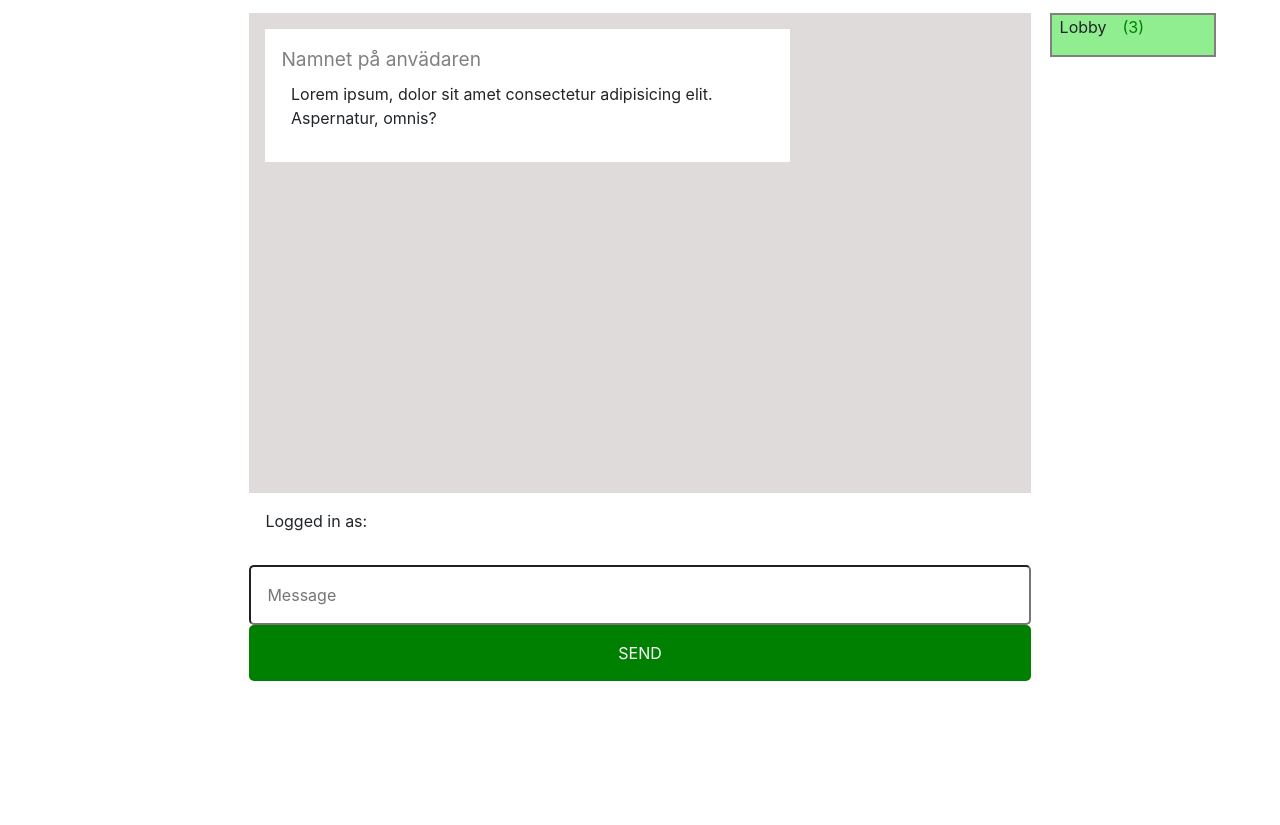
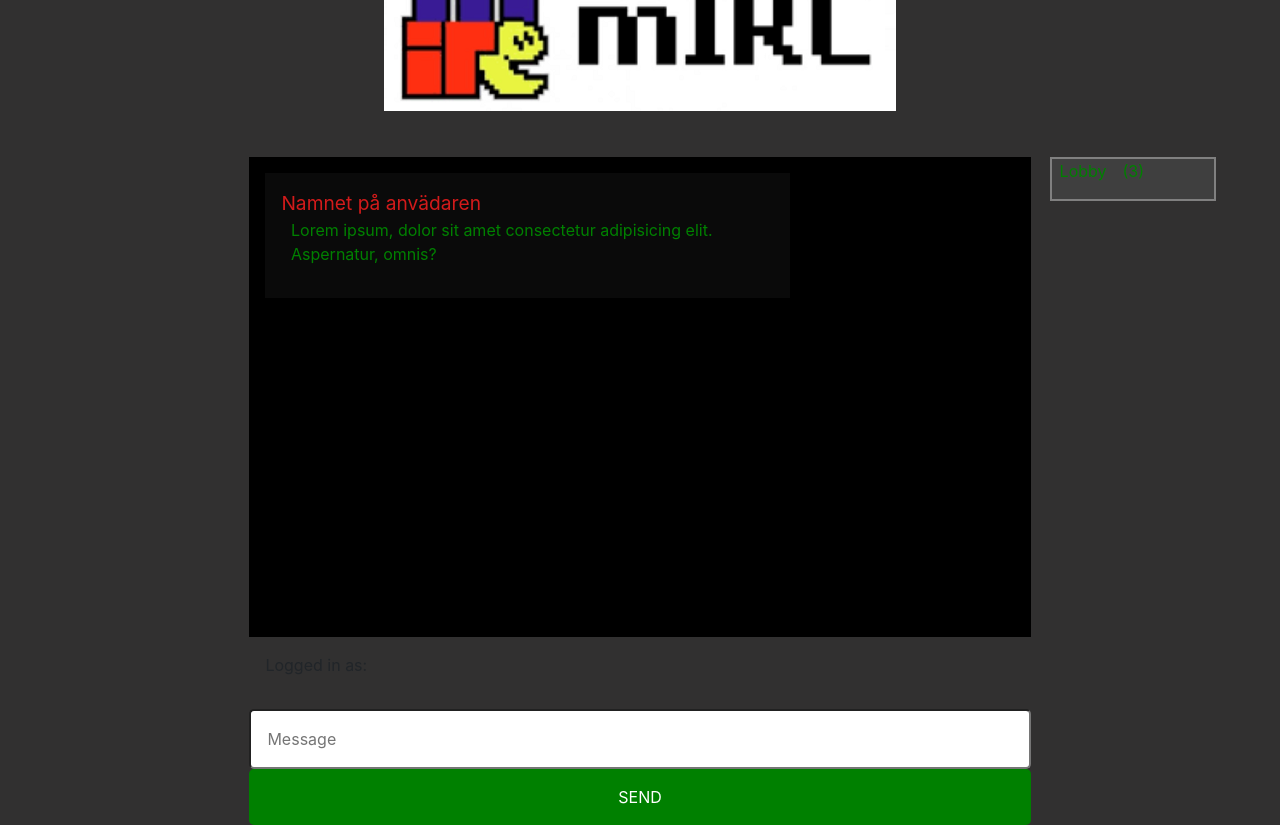
Before and after one commit to sellinEC/Themirc2.0, a website: page public/chat.html in a window 1280 px wide. Shown: the part 91-916 px from the top of the page. Before the commit the page ends 800 px from the top, so only its background shows below. Drawn offline with nearby package versions, Linux system fonts and the light colour scheme; no server answers.

Commit message:
sparade styling

```diff
--- a/public/chat.html
+++ b/public/chat.html
@@ -19,7 +19,8 @@
 
     <body>
       <nav>
-        <h1>CHAT</h1>
+        <div class="navbar"></div>
+        <!-- <h1>CHAT</h1> -->
       </nav>
       <div class="container">
         <div class="channel">
@@ -45,7 +46,7 @@
           </div>
           <form id="form">
             <div id="name"></div>
-            <input type="text" id="message" placeholder="Message">
+            <input type="text" id="message" placeholder="Message" autocomplete="off">
             <button id="send">send</button>
           </form>
         </div>
--- a/public/chat.js
+++ b/public/chat.js
@@ -9,6 +9,8 @@ const btn = document.querySelector('#send')
 const form = document.querySelector('#form')
 const feedback = document.querySelector('#feedback')
 const users = document.getElementById('users')
+
+
 
 selfname.innerHTML= `<p>Logged in as: ${userName}` //"inloggad som"
 
--- a/public/style.css
+++ b/public/style.css
@@ -6,16 +6,20 @@
 
 html,
 body {
-  font-family: -apple-system, BlinkMacSystemFont, 'Segoe UI', Roboto, Oxygen,
-    Ubuntu, Cantarell, 'Open Sans', 'Helvetica Neue', sans-serif;
+  font-family: -apple-system, BlinkMacSystemFont, monospace;
+    background-color: rgb(49, 48, 48);
 }
 nav {
-  background: green;
+  background: url(./images/mirc.png) no-repeat center;
+  /* background: green; */
   color: #fff;
   text-align: center;
   padding: 1rem;
   margin-bottom: 1rem;
   font-weight: 900;
+}
+.navbar {
+  height: 200px;
 }
 #enter {
   width: 60%;
@@ -30,7 +34,7 @@ small {
 #chat {
   width: 70%;
   height: 60vh;
-  background-color: rgb(224, 219, 219);
+  background-color: black;
   margin: auto;
   position: relative;
 }
@@ -79,17 +83,18 @@ small {
   padding: 1rem;
 }
 .chat-box {
-  margin-bottom: 1rem;
-  background-color: #fff;
+  margin-bottom: 0.5rem;
+  background-color: rgb(10, 10, 10); /* Chattrutan  */
   padding: 1rem;
   width: 70%;
   margin: 0.5 auto;
+  color: green;
 }
 
 .chat-name {
-  color: grey;
+  color: rgb(211, 27, 27);
   font-size: 1.2rem;
-  margin-bottom: 0.5rem;
+  margin-bottom: 0.0rem;
 }
 
 .chat-msg {
@@ -121,7 +126,8 @@ small {
 .channel {
   padding-left: 0.5rem;
   width: 100%;
-  background: lightgreen;
+  background: rgb(63, 63, 63);
+  color: green;
 }
 #counter {
   margin-left: 1rem;
```
Also changed, not shown: public/index.html (+2 -1 lines), public/images/mirc.png (added).
